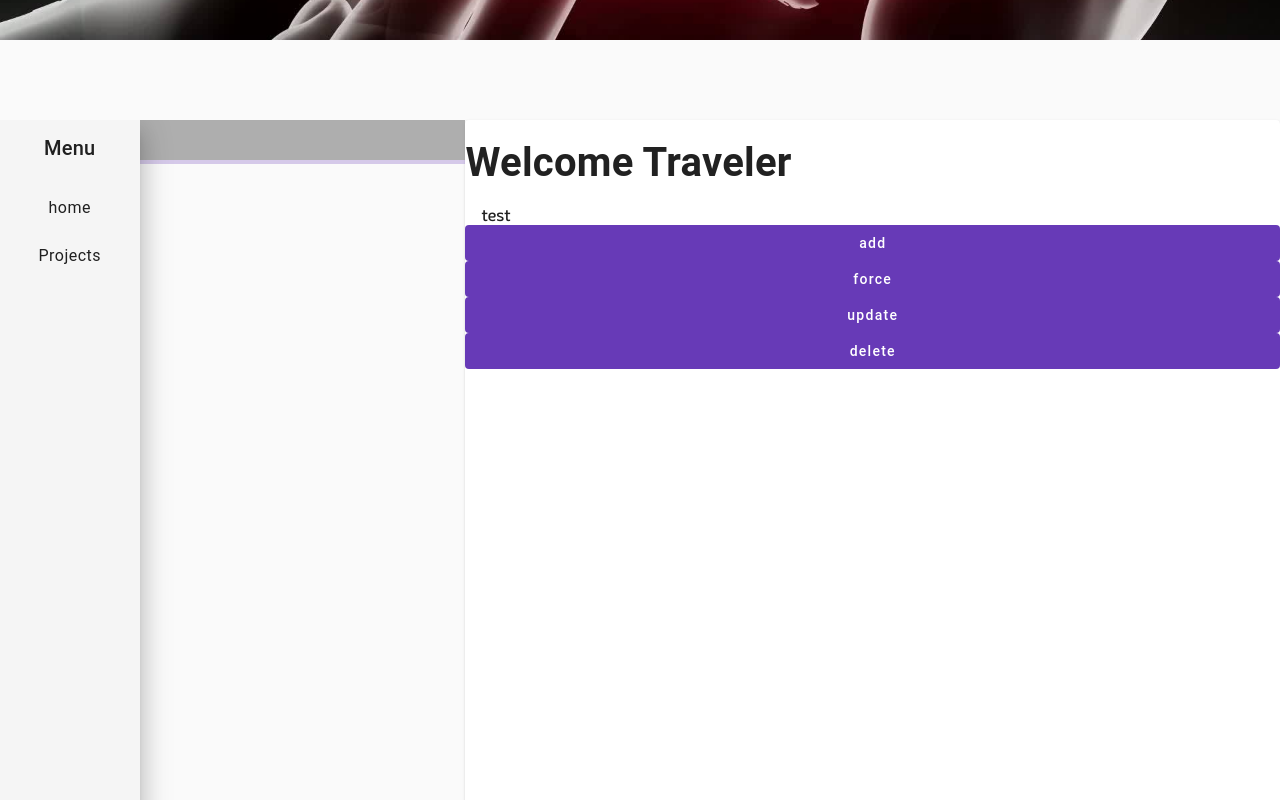
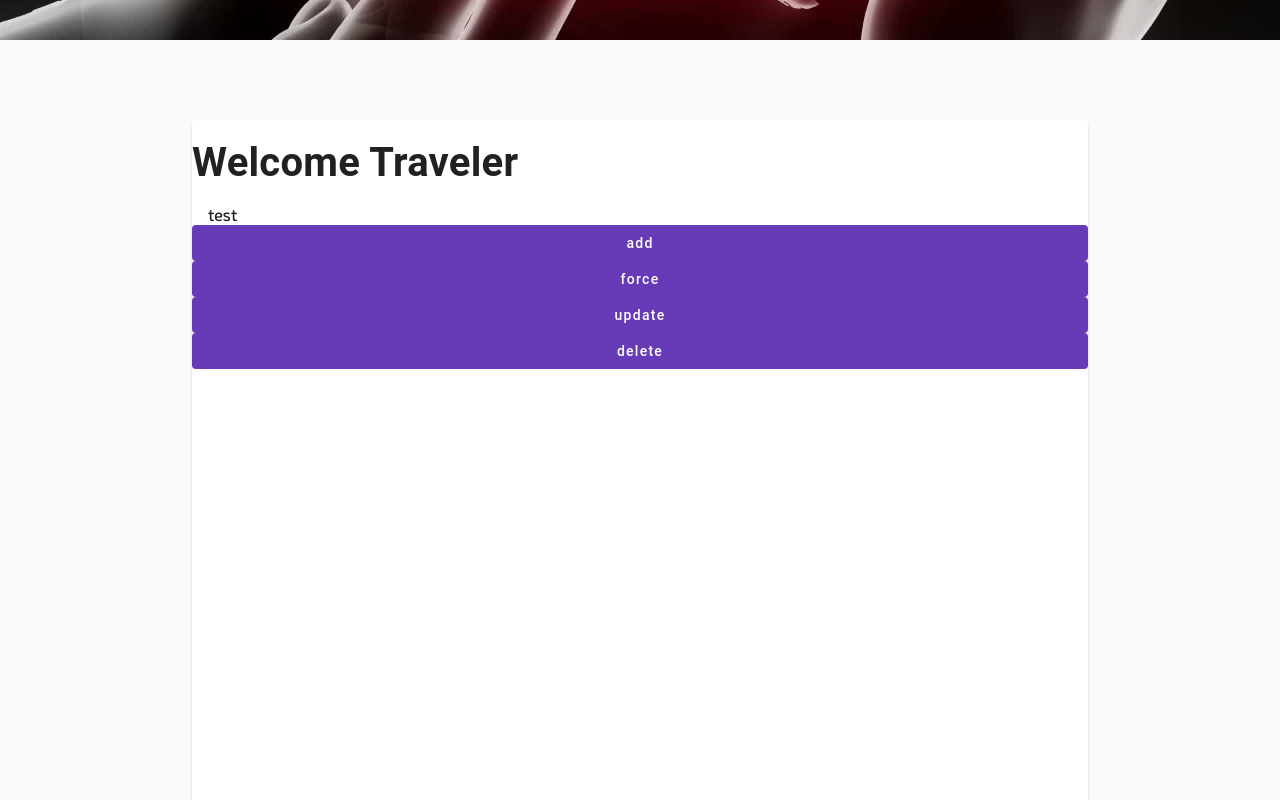
Before and after one commit to Hannes-Schniz/hannes-schniz.github.io, an Angular app: page /home in a window 1280 px wide. Shown: the part 680-1480 px from the top of the page. Built offline with nearby package versions, Linux system fonts and the light colour scheme.

Commit message:
Update personal-home.component.html

```diff
--- a/src/app/pages/home/personal-home/personal-home.component.html
+++ b/src/app/pages/home/personal-home/personal-home.component.html
@@ -1,11 +1,4 @@
 <div class="personal_container home_card">
-  <iframe
-    id="pdf"
-    class="iframe"
-    src="../../assets/pdfs/Lebenslauf.pdf"
-    frameborder="0"
-    style="overflow: auto"
-  ></iframe>
   <mat-card class="test half_width">
     <mat-card-title><h1>Welcome Traveler</h1></mat-card-title>
     <mat-card-content> test </mat-card-content>
```
